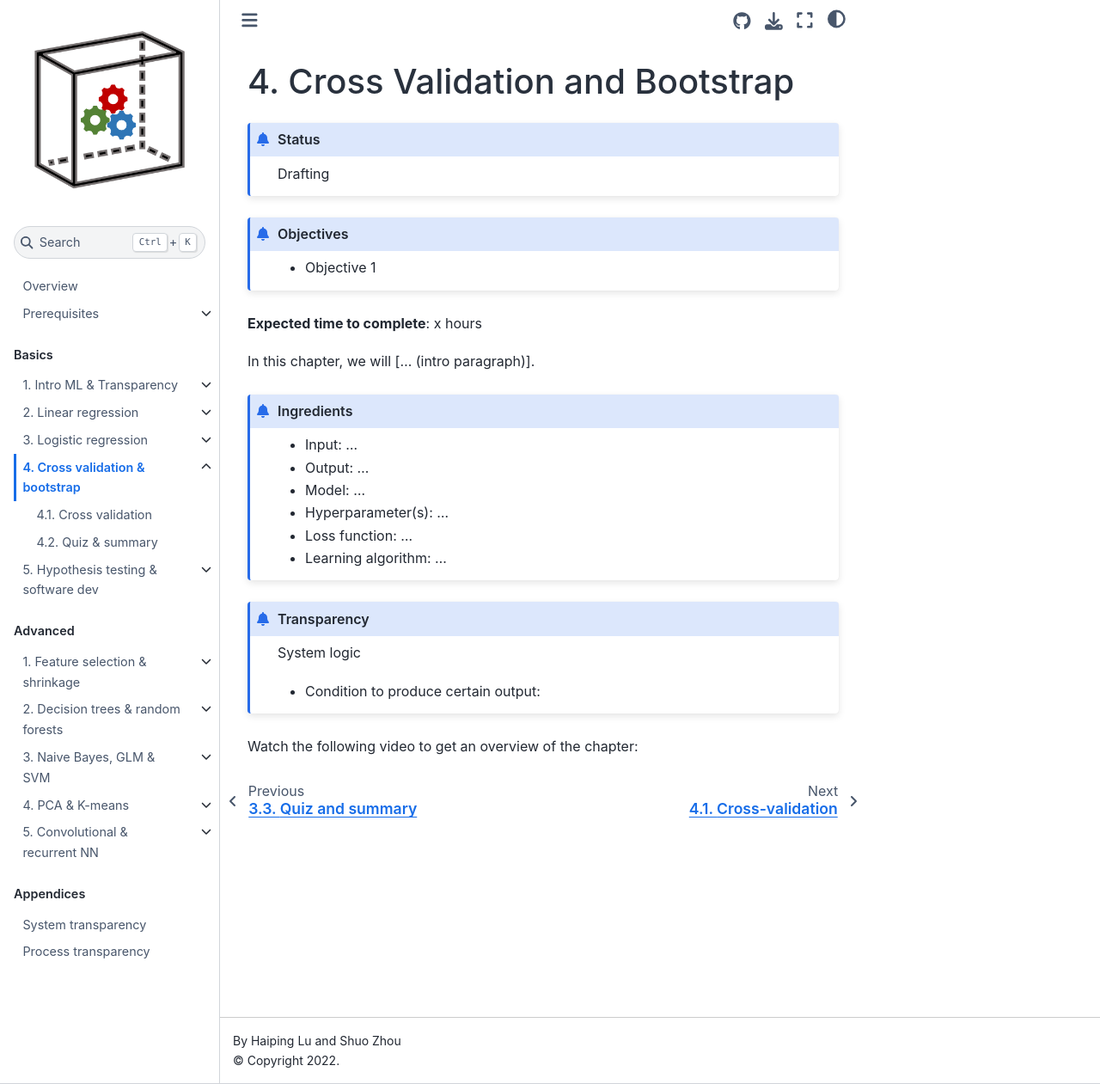
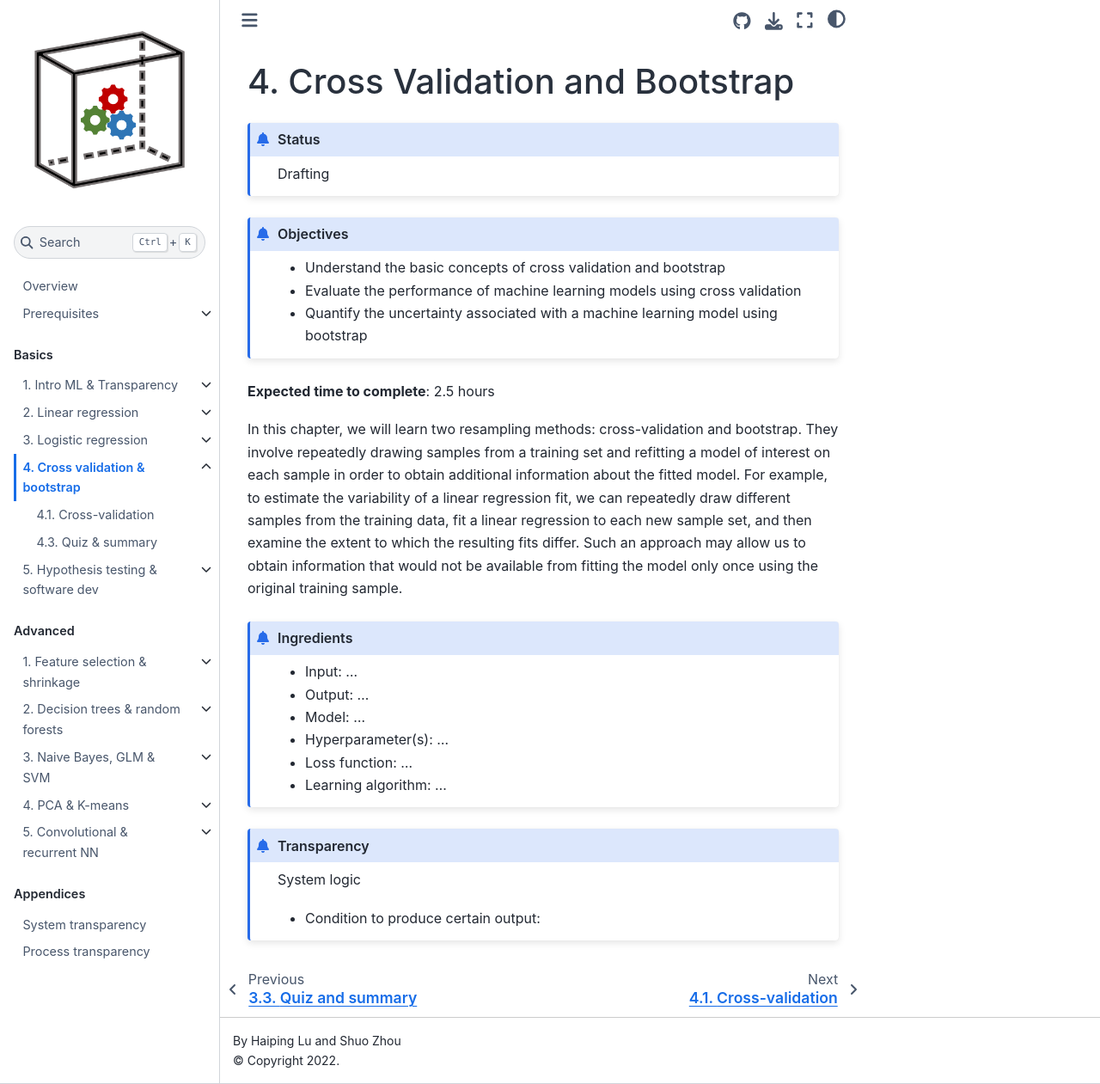
Before and after one commit to pykale/transparentML, a Jupyter Book: the page built from content/04-cross-val-bootstrap/overview.md, in a window 1280 px wide and 1261 px high. Shown: the whole window at 86% size. Built offline with Jupyter Book 1.0.4 settings and Sphinx 7.4.7 and the Sphinx Book theme 1.1.4, drawn with Linux system fonts in a browser that asks for light colours; pages that are not in the unit, such as notebooks, are missing from menus.

Commit message:
update overview for logistic-reg and CV

````diff
--- a/content/04-cross-val-bootstrap/overview.md
+++ b/content/04-cross-val-bootstrap/overview.md
@@ -9,12 +9,14 @@
 ```
 
 ```{admonition} Objectives
-- Objective 1
+- Understand the basic concepts of cross validation and bootstrap
+- Evaluate the performance of machine learning models using cross validation
+- Quantify the uncertainty associated with a machine learning model using bootstrap
 ```
 
-**Expected time to complete**: x hours
+**Expected time to complete**: 2.5 hours
 
-In this chapter, we will [... (intro paragraph)].
+In this chapter, we will learn two resampling methods: cross-validation and bootstrap. They involve repeatedly drawing samples from a training set and refitting a model of interest on each sample in order to obtain additional information about the fitted model. For example, to estimate the variability of a linear regression fit, we can repeatedly draw different samples from the training data, fit a linear regression to each new sample set, and then examine the extent to which the resulting fits differ. Such an approach may allow us to obtain information that would not be available from fitting the model only once using the original training sample.
 
 ```{admonition} Ingredients
 - Input: ...
@@ -30,9 +32,5 @@
 - Condition to produce certain output:
 ```
 
-Watch the following video to get an overview of the chapter:
-
-
-
 <!-- - What input to produce certain output:
 - How to produce certain output: -->
````
Also changed, not shown: content/03-logistic-reg/overview.md (+12 -9 lines), content/04-cross-val-bootstrap/cross-validation.ipynb.
